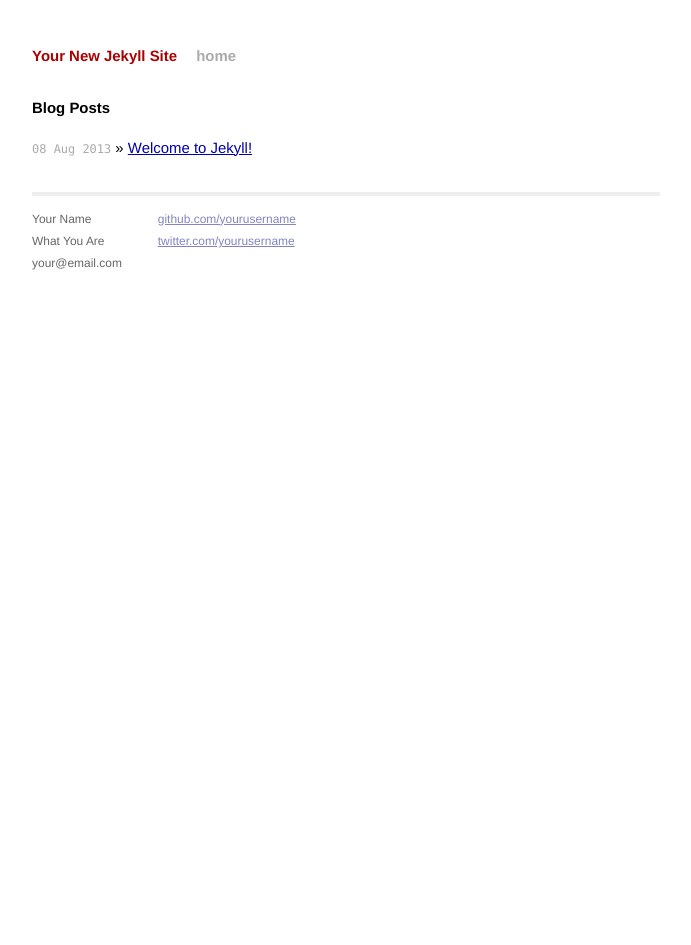
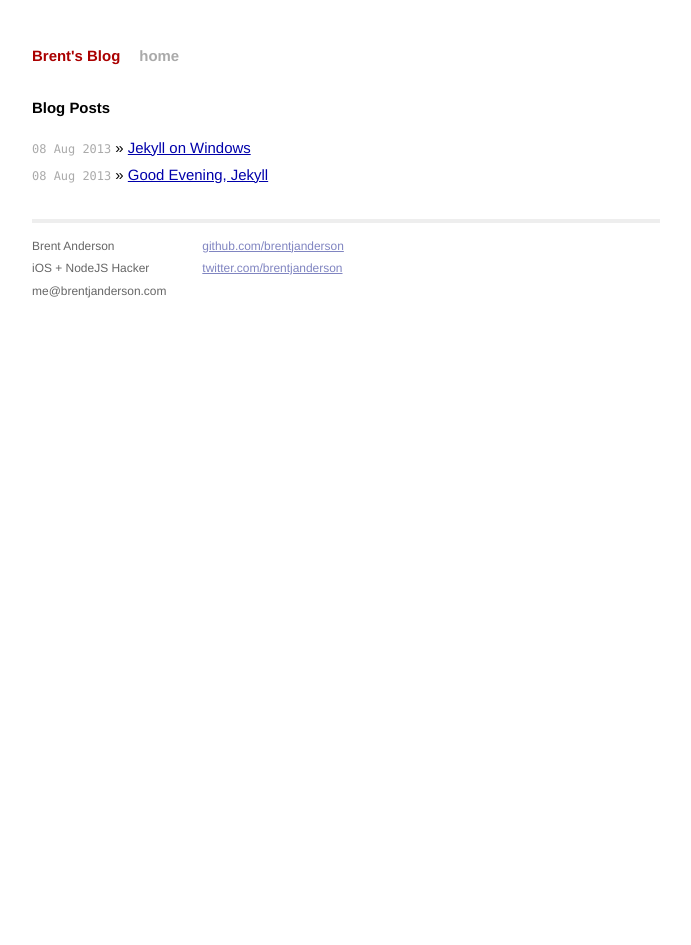
Before and after one commit to brentjanderson/brentjanderson.github.io, a Jekyll site: the page built from index.html, in a window 1280 px wide. Shown: the whole page, without its empty margins (294-985 px from the left). Built offline with Jekyll 4.4.1, drawn with Linux system fonts in a browser that asks for light colours; Markdown is read by kramdown in place of the engine named in the settings.

```diff
--- a/_config.yml
+++ b/_config.yml
@@ -1,3 +1,3 @@
-name: Your New Jekyll Site
+name: Brent's Blog
 markdown: redcarpet
 pygments: true
--- a/_layouts/default.html
+++ b/_layouts/default.html
@@ -27,15 +27,15 @@
             <div class="footer">
               <div class="contact">
                 <p>
-                  Your Name<br />
-                  What You Are<br />
-                  your@email.com
+                  Brent Anderson<br />
+                  iOS + NodeJS Hacker<br />
+                  me@brentjanderson.com
                 </p>
               </div>
               <div class="contact">
                 <p>
-                  <a href="http://github.com/yourusername/">github.com/yourusername</a><br />
-                  <a href="http://twitter.com/yourusername/">twitter.com/yourusername</a><br />
+                  <a href="http://github.com/brentjanderson/">github.com/brentjanderson</a><br />
+                  <a href="http://twitter.com/brentjanderson/">twitter.com/brentjanderson</a><br />
                 </p>
               </div>
             </div>
--- a/index.html
+++ b/index.html
@@ -1,6 +1,6 @@
 ---
 layout: default
-title: Your New Jekyll Site
+title: Brent's Blog
 ---
 
 <div id="home">
```
Also changed, not shown: _posts/2013-08-08-good-evening-jekyll.markdown (added, +8 -0 lines), _posts/2013-08-08-jekyll-on-windows.markdown (added, +41 -0 lines), 2013-08-08-welcome-to-jekyll.markdown (renamed from _posts/2013-08-08-welcome-to-jekyll.markdown).
